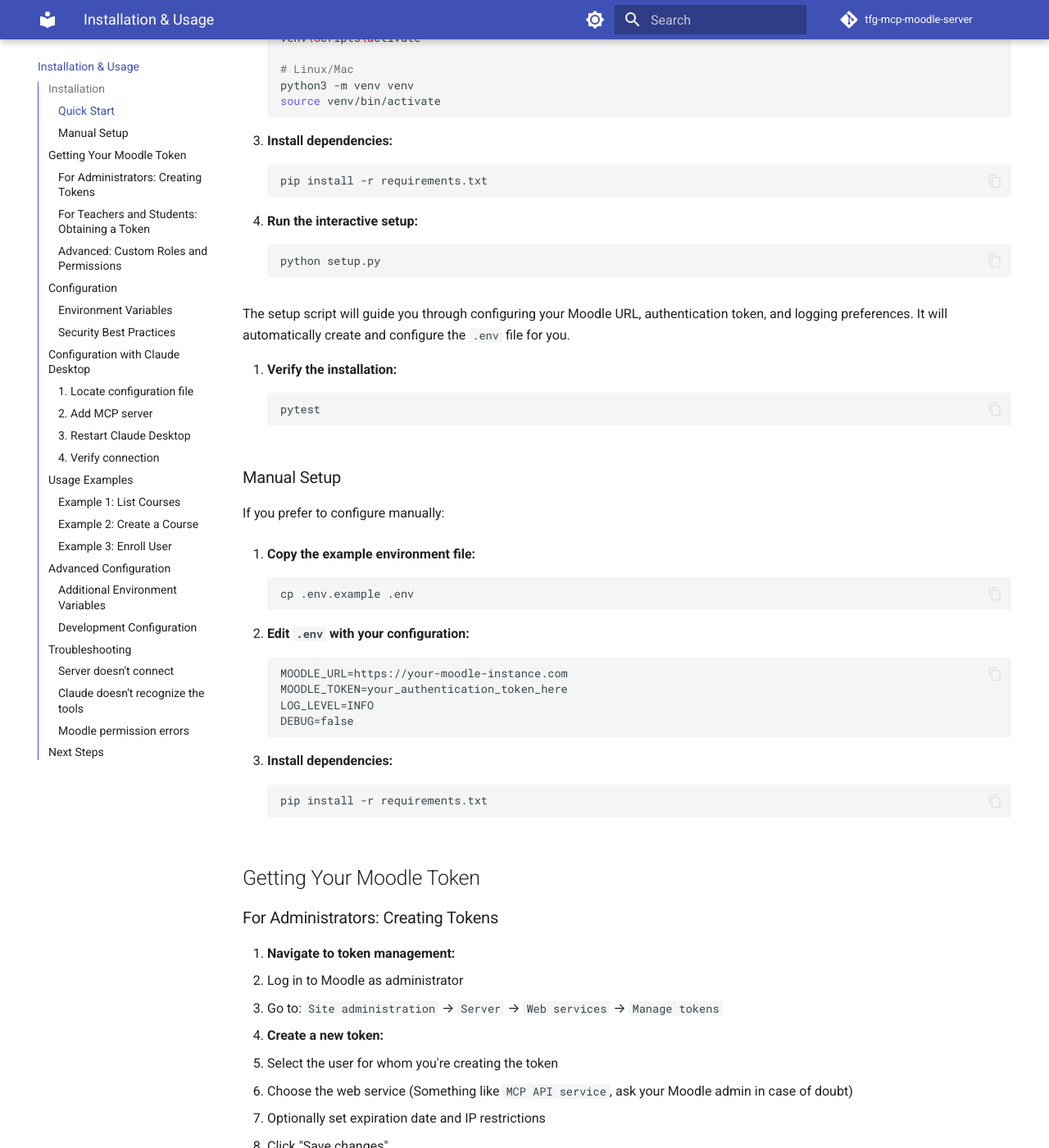
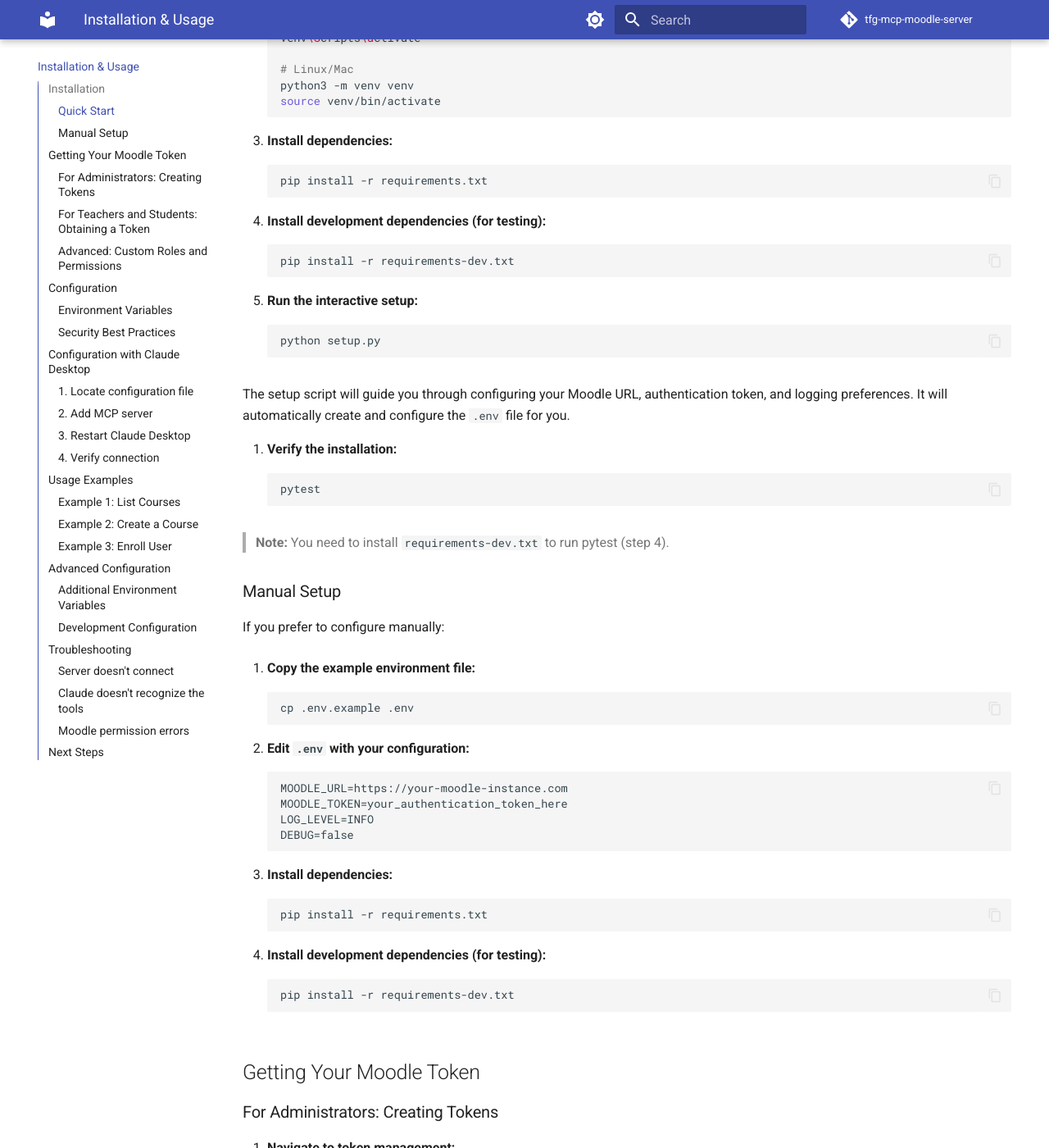
Before and after one commit to Hefi002/tfg-mcp-moodle-server, an MkDocs documentation site: the page built from docs/usage.md, in a window 1280 px wide and 1400 px high, scrolled down 502 px. Shown: the whole window at 82% size. Built offline with MkDocs 1.6.1 and Material for MkDocs 9.7.7, drawn with Linux system fonts in a browser that asks for light colours; comment, search, counter and statistics services are not loaded.

Commit message:
Installation guide corrected

````diff
--- a/docs/usage.md
+++ b/docs/usage.md
@@ -26,17 +26,24 @@
    pip install -r requirements.txt
    ```
 
-4. **Run the interactive setup:**
+4. **Install development dependencies (for testing):**
+   ```bash
+   pip install -r requirements-dev.txt
+   ```
+
+5. **Run the interactive setup:**
    ```bash
    python setup.py
    ```
 
    The setup script will guide you through configuring your Moodle URL, authentication token, and logging preferences. It will automatically create and configure the `.env` file for you.
 
-5. **Verify the installation:**
+6. **Verify the installation:**
    ```bash
    pytest
    ```
+
+   > **Note:** You need to install `requirements-dev.txt` to run pytest (step 4).
 
 ### Manual Setup
 
@@ -58,6 +65,11 @@
 3. **Install dependencies:**
    ```bash
    pip install -r requirements.txt
+   ```
+
+4. **Install development dependencies (for testing):**
+   ```bash
+   pip install -r requirements-dev.txt
    ```
 
 ## Getting Your Moodle Token
````
Also changed, not shown: README.md (+14 -2 lines), docs/index.md (+9 -2 lines).
